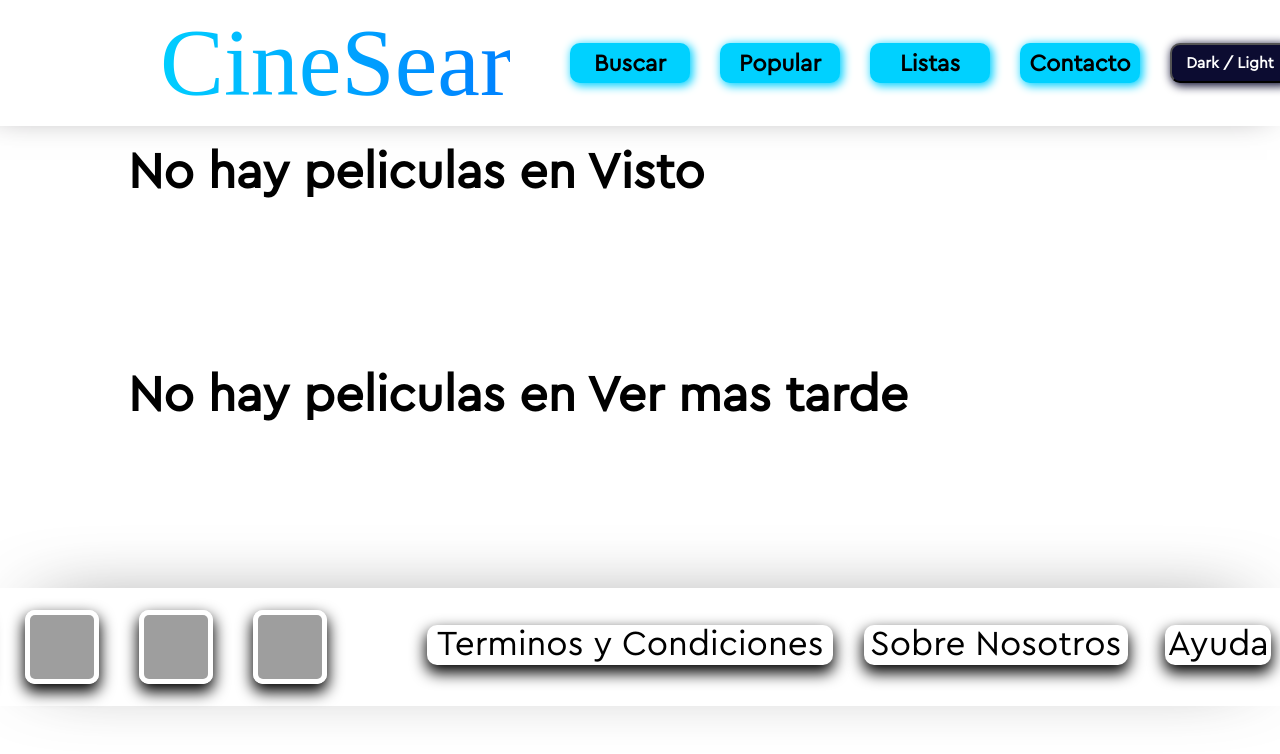
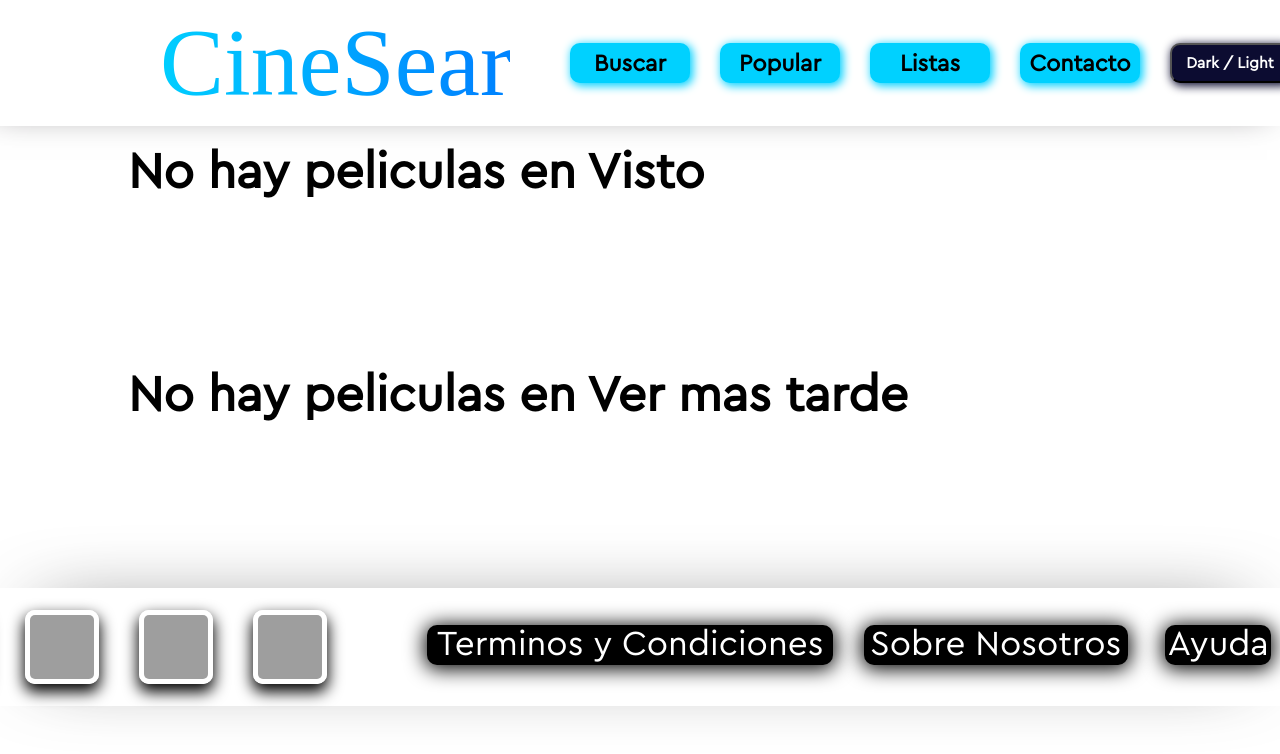
Before and after one commit to Imadefc/ProyectoPelicula, a React (Vite) app: page /listas in a window 1280 px wide. Shown: the top 754 px of the page. Built offline with nearby package versions, Linux system fonts and the light colour scheme; grey boxes are pictures that could not be loaded; a web font is replaced by a local one.

Commit message:
actulizado

```diff
--- a/src/style/Opciones.css
+++ b/src/style/Opciones.css
@@ -8,10 +8,12 @@
     font-size: 35px;
     white-space: nowrap;
     margin-top: 5px;
-    box-shadow: black 0px 7px 15px 1px;
+    box-shadow: black 0px 2px 20px 2px;
     border-radius: 10px;
     transition: all 0.3s ;
     text-decoration: none;
+    background-color: black;
+
   }
 
   .link:hover{
@@ -20,5 +22,5 @@
   }
 
   .opcionesContainer a{
-    color: black;
+    color: white;
   }
--- a/src/style/Theme.css
+++ b/src/style/Theme.css
@@ -65,6 +65,10 @@
     color: white;
   }
 
+  .theme-dark {
+    color: white;
+  }
+
   .theme-dark footer {
     box-shadow: rgba(12, 12, 49, 1) 1px 1px 30px 20px;
   }
@@ -74,10 +78,9 @@
     background-color:rgba(8, 8, 22, 1);
   }
 
-
   .theme-dark footer div a {
-    color: white;
-    box-shadow:  0px 2px 15px 0px;
+    color: white ;
+    box-shadow: rgb(98, 48, 207) 0px 2px 15px 0px;
     border-radius: 10px;
     width: 100%;
     text-decoration: none;
```
Also changed, not shown: src/App.jsx (line endings or trailing spaces).
